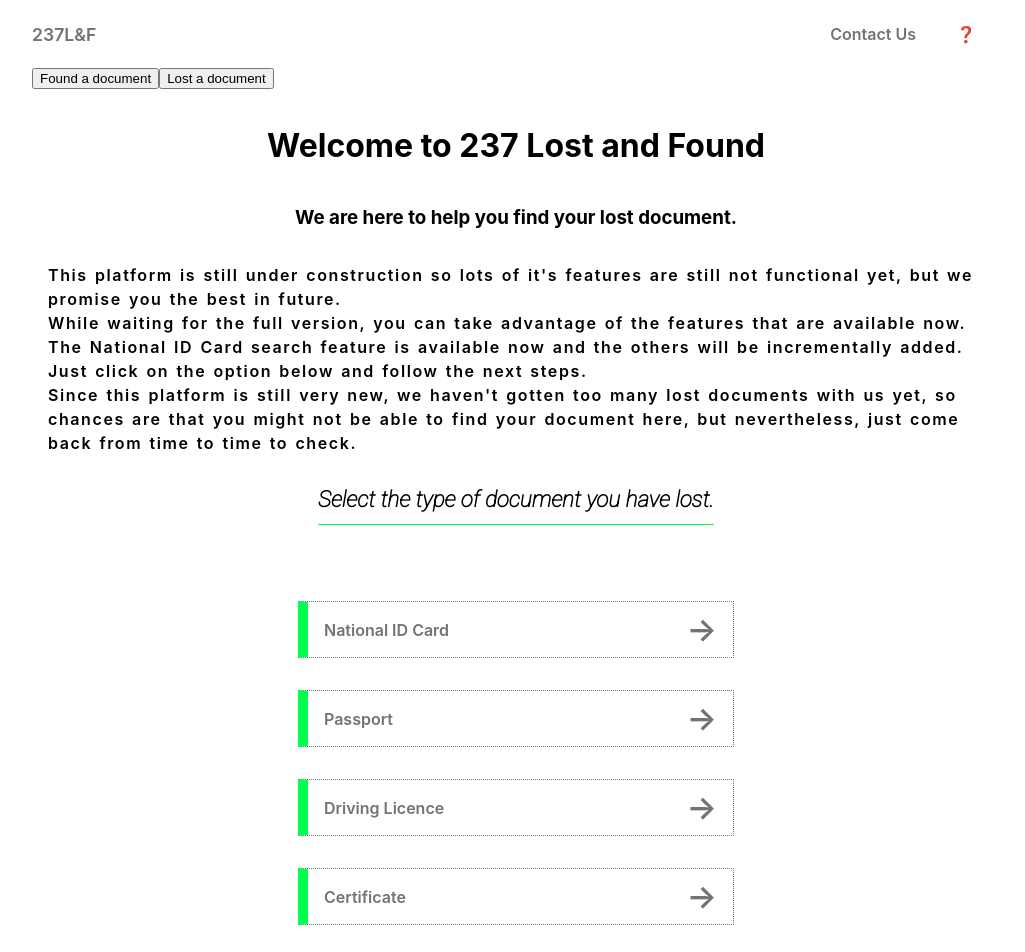
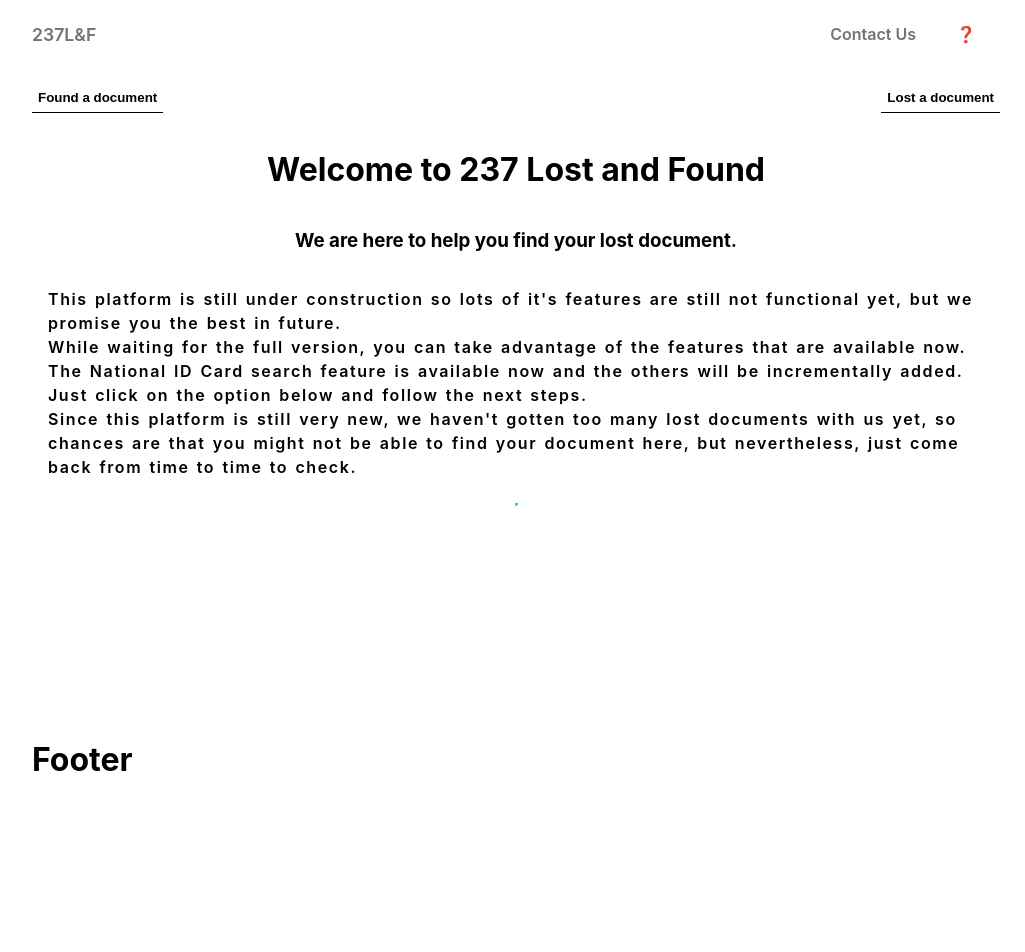
Before and after one commit to Chenwi32/237_lost_and_found, a Next.js app: page / in a window 1280 px wide. Shown: the top 952 px of the page, without its empty margins (124-1149 px from the left). After the commit the page ends 800 px from the top, so only its background shows below. Built offline with nearby package versions, Linux system fonts and the light colour scheme.

Commit message:
readjusted the layout

```diff
--- a/pages/index.js
+++ b/pages/index.js
@@ -1,4 +1,3 @@
-import Head from "next/head";
 import Link from "next/link";
 import styles from "../styles/Home.module.css";
 
@@ -6,60 +5,34 @@ const HomePage = () => {
   return (
     <>
       <div className={`${styles.type_of_user} flex`}>
-        <button>Found a document</button>
-        <button>Lost a document</button>
+        <Link href="/found">
+          <button className={styles.breadcrumbs}>Found a document</button>
+        </Link>
+
+        <Link href="/search">
+          <button className={styles.breadcrumbs}>Lost a document</button>
+        </Link>
       </div>
       <div className={`${styles.home} flex_col`}>
         <h1>Welcome to 237 Lost and Found</h1>
         <h3>We are here to help you find your lost document.</h3>
-        <p>This platform is still under construction so lots of it's features are still not functional yet, but we promise you the best in future. <br/>
-          While waiting for the full version, you can take advantage of the features that are available now. The National ID Card search feature is available now and the others will be incrementally added. Just click on the option below and follow the next steps.<br />
-
-            Since this platform is still very new, we haven't gotten too many lost documents with us yet, so chances are that you might not be able to find your document here, but nevertheless, just come back from time to time to check.
+        <p>
+          This platform is still under construction so lots of it's features are
+          still not functional yet, but we promise you the best in future.{" "}
+          <br />
+          While waiting for the full version, you can take advantage of the
+          features that are available now. The National ID Card search feature
+          is available now and the others will be incrementally added. Just
+          click on the option below and follow the next steps.
+          <br />
+          Since this platform is still very new, we haven't gotten too many lost
+          documents with us yet, so chances are that you might not be able to
+          find your document here, but nevertheless, just come back from time to
+          time to check.
+        </p>
 
 
-        </p>
-
-        <h1 className="title">Select the type of document you have lost.</h1>
-
-        <ul className={`${styles.document_links} flex_col`}>
-          <li className={styles.link_container}>
-            <Link href="/nationalId">
-              <a className={styles.link}>
-                <span> National ID Card</span> <span className={styles.arrow_right}>&#8594;</span>
-              </a>
-            </Link>
-          </li>
-          <li className={styles.link_container}>
-            <Link href="/passports">
-              <a className={styles.link}>
-                <span>Passport</span> <span className={styles.arrow_right}>&#8594;</span>
-              </a>
-            </Link>
-          </li>
-          <li className={styles.link_container}>
-            <Link href="/drivingLicence">
-              <a className={styles.link}>
-                <span>Driving Licence</span> <span className={styles.arrow_right}>&#8594;</span>
-              </a>
-            </Link>
-          </li>
-          <li className={styles.link_container}>
-            <Link href="/certificates">
-              <a className={styles.link}>
-                <span>Certificate</span> <span className={styles.arrow_right}>&#8594;</span>
-              </a>
-            </Link>
-          </li>
-          <li className={styles.link_container}>
-            <Link href="/otherDocuments">
-              <a className={styles.link}>
-                <span>Other Documents</span> <span className={styles.arrow_right}>&#8594;</span>
-              </a>
-            </Link>
-          </li>
-        </ul>
-        <hr/>
+        <hr />
       </div>
     </>
   );
--- a/styles/Home.module.css
+++ b/styles/Home.module.css
@@ -35,6 +35,25 @@
   font-size: 2em;
 }
 
+.breadcrumbs{
+  border: none;
+  border-bottom: 1px solid;
+  background-color: inherit;
+padding-bottom: .5em;
+font-weight: 600;
+width: fit-content;
+}
+
+.type_of_user{
+  width: 100%;
+  margin: auto;
+  justify-content: space-between;
+}
+
+.breadcrumbs:focus{
+  border: none;
+  border-bottom: 1px solid var(--primary);
+}
 
 /*----- Animations -----*/
 
```
Also changed, not shown: pages/found.jsx (added, +9 -0 lines), pages/search.jsx (added, +55 -0 lines).
